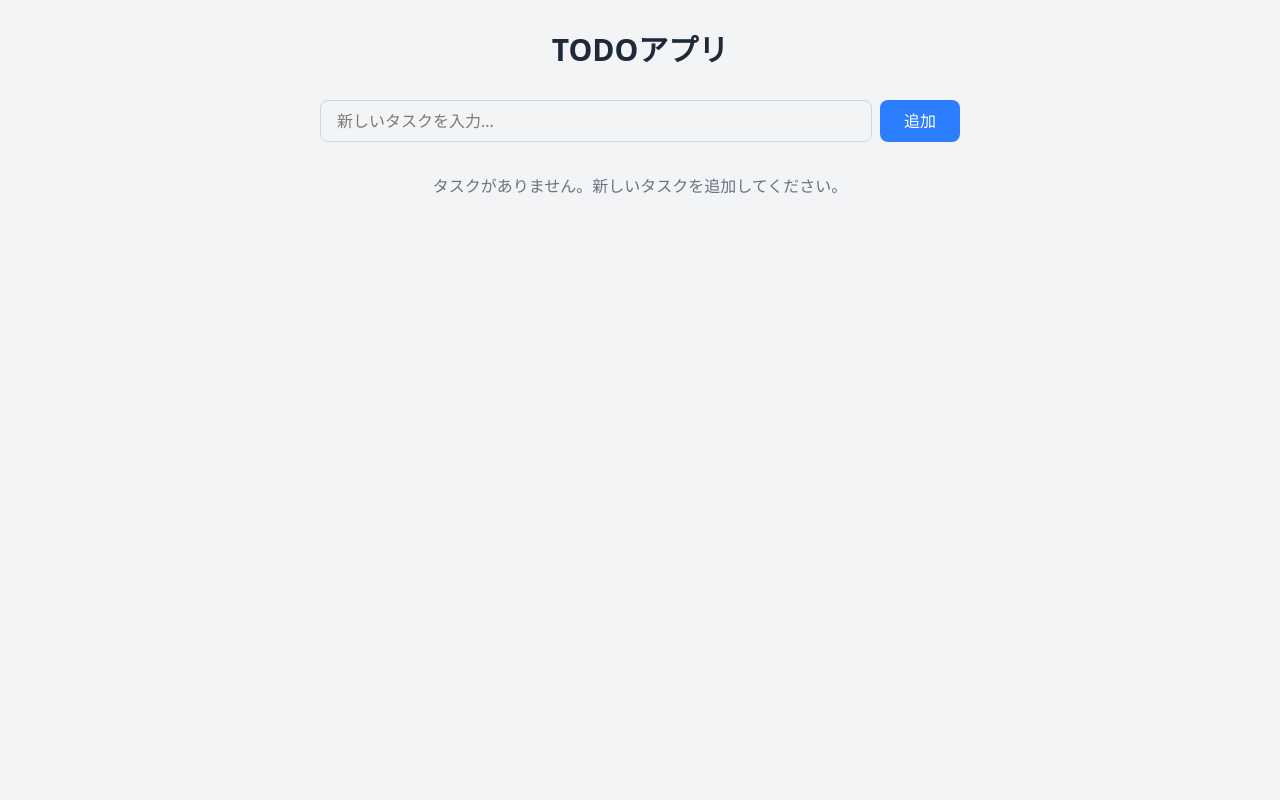
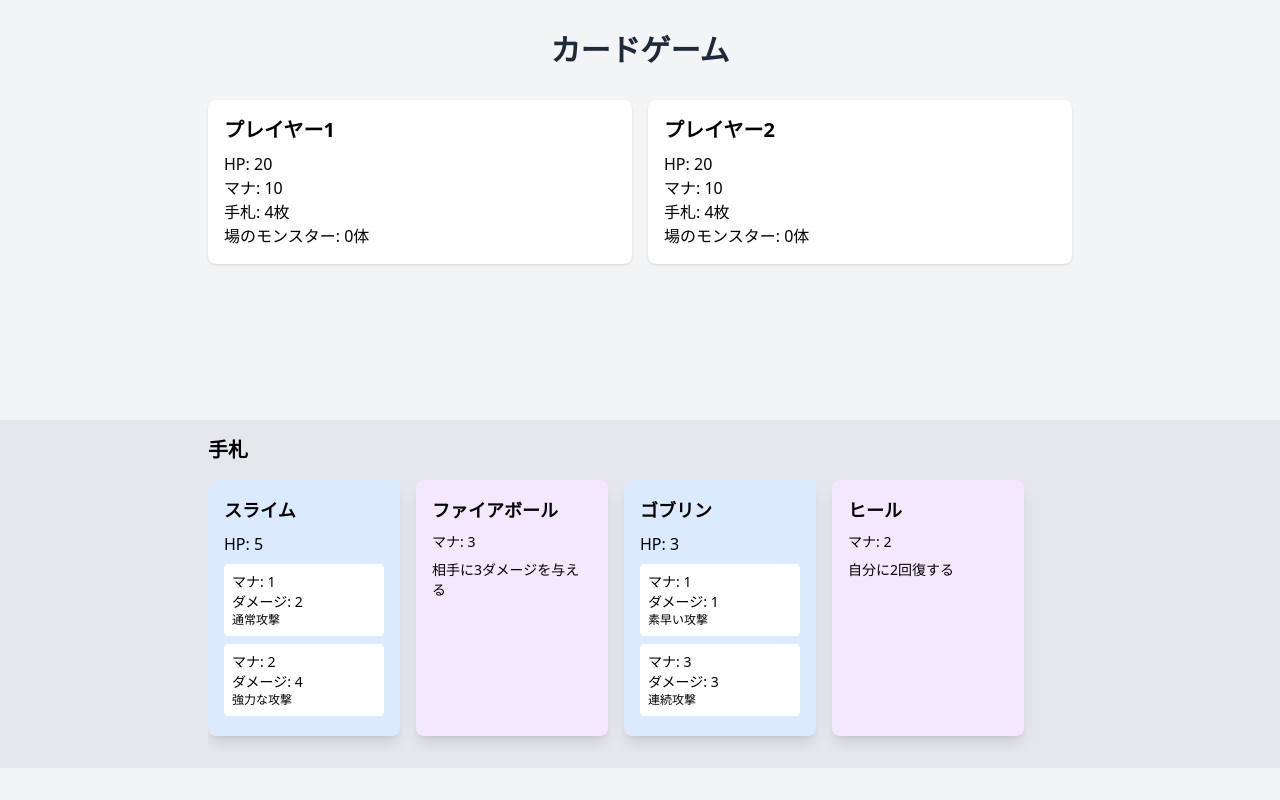
Before and after one commit to takmatsukawa/card-game, a SvelteKit app: page / in a window 1280 px wide. Built offline with nearby package versions, Linux system fonts and the light colour scheme.

Commit message:
Card game

```diff
--- a/src/routes/+page.svelte
+++ b/src/routes/+page.svelte
@@ -1,89 +1,201 @@
 <script lang="ts">
   import { onMount } from 'svelte';
 
-  let todos: { id: number; text: string; completed: boolean }[] = [];
-  let newTodo = '';
+  // カードの種類を定義
+  type CardType = 'monster' | 'magic';
+
+  // モンスターカードのコマンド型
+  interface MonsterCommand {
+    manaCost: number;
+    damage: number;
+    description: string;
+  }
+
+  // モンスターカードの型
+  interface MonsterCard {
+    id: number;
+    type: 'monster';
+    name: string;
+    hp: number;
+    commands: MonsterCommand[];
+  }
+
+  // マジックカードの型
+  interface MagicCard {
+    id: number;
+    type: 'magic';
+    name: string;
+    manaCost: number;
+    description: string;
+  }
+
+  // カードの型（モンスターとマジックのユニオン型）
+  type Card = MonsterCard | MagicCard;
+
+  // プレイヤーの型
+  interface Player {
+    id: number;
+    name: string;
+    hp: number;
+    mana: number;
+    deck: Card[];
+    hand: Card[];
+    field: MonsterCard[];
+  }
+
+  // ゲームの状態
+  let gameState = {
+    currentPlayer: 0,
+    players: [
+      {
+        id: 1,
+        name: 'プレイヤー1',
+        hp: 20,
+        mana: 10,
+        deck: [],
+        hand: [],
+        field: []
+      },
+      {
+        id: 2,
+        name: 'プレイヤー2',
+        hp: 20,
+        mana: 10,
+        deck: [],
+        hand: [],
+        field: []
+      }
+    ] as Player[]
+  };
+
+  // サンプルカードの作成
+  function createSampleCards(): Card[] {
+    return [
+      {
+        id: 1,
+        type: 'monster',
+        name: 'スライム',
+        hp: 5,
+        commands: [
+          { manaCost: 1, damage: 2, description: '通常攻撃' },
+          { manaCost: 2, damage: 4, description: '強力な攻撃' }
+        ]
+      },
+      {
+        id: 2,
+        type: 'magic',
+        name: 'ファイアボール',
+        manaCost: 3,
+        description: '相手に3ダメージを与える'
+      },
+      {
+        id: 3,
+        type: 'monster',
+        name: 'ゴブリン',
+        hp: 3,
+        commands: [
+          { manaCost: 1, damage: 1, description: '素早い攻撃' },
+          { manaCost: 3, damage: 3, description: '連続攻撃' }
+        ]
+      },
+      {
+        id: 4,
+        type: 'magic',
+        name: 'ヒール',
+        manaCost: 2,
+        description: '自分に2回復する'
+      }
+    ];
+  }
 
   onMount(() => {
-    const savedTodos = localStorage.getItem('todos');
-    if (savedTodos) {
-      todos = JSON.parse(savedTodos);
-    }
+    // サンプルカードをデッキに追加
+    const newPlayers = gameState.players.map(player => {
+      const cards = createSampleCards();
+      const newPlayer = {
+        ...player,
+        deck: cards,
+        hand: [...cards]
+      };
+      return newPlayer;
+    });
+    gameState = {
+      ...gameState,
+      players: newPlayers
+    };
   });
 
-  function handleSubmit(event: SubmitEvent) {
-    event.preventDefault();
-    if (newTodo.trim()) {
-      todos = [...todos, { id: Date.now(), text: newTodo.trim(), completed: false }];
-      newTodo = '';
-      saveTodos();
-    }
-  }
-
-  function toggleTodo(id: number) {
-    todos = todos.map(todo =>
-      todo.id === id ? { ...todo, completed: !todo.completed } : todo
-    );
-    saveTodos();
-  }
-
-  function deleteTodo(id: number) {
-    todos = todos.filter(todo => todo.id !== id);
-    saveTodos();
-  }
-
-  function saveTodos() {
-    localStorage.setItem('todos', JSON.stringify(todos));
+  // カードの種類に応じた背景色を取得
+  function getCardBackgroundColor(card: Card): string {
+    return card.type === 'monster' ? 'bg-blue-100' : 'bg-purple-100';
   }
 </script>
 
-<div class="min-h-screen bg-gray-100 py-8">
-  <div class="max-w-2xl mx-auto px-4">
-    <h1 class="text-3xl font-bold text-center text-gray-800 mb-8">TODOアプリ</h1>
+<div class="min-h-screen bg-gray-100 py-8 flex flex-col">
+  <div class="max-w-4xl mx-auto px-4 w-full">
+    <h1 class="text-3xl font-bold text-center text-gray-800 mb-8">カードゲーム</h1>
 
-    <form on:submit={handleSubmit} class="flex gap-2 mb-6">
-      <input
-        type="text"
-        bind:value={newTodo}
-        placeholder="新しいタスクを入力..."
-        class="flex-1 px-4 py-2 rounded-lg border border-gray-300 focus:outline-none focus:ring-2 focus:ring-blue-500 focus:border-transparent"
-      />
-      <button
-        type="submit"
-        class="px-6 py-2 bg-blue-500 text-white rounded-lg hover:bg-blue-600 transition-colors duration-200 focus:outline-none focus:ring-2 focus:ring-blue-500 focus:ring-offset-2"
-      >
-        追加
-      </button>
-    </form>
+    <!-- ゲームの状態表示 -->
+    <div class="grid grid-cols-2 gap-4 mb-8">
+      {#each gameState.players as player, i}
+        <div class="bg-white p-4 rounded-lg shadow">
+          <h2 class="text-xl font-bold mb-2">{player.name}</h2>
+          <p>HP: {player.hp}</p>
+          <p>マナ: {player.mana}</p>
+          <p>手札: {player.hand.length}枚</p>
+          <p>場のモンスター: {player.field.length}体</p>
+        </div>
+      {/each}
+    </div>
+  </div>
 
-    <ul class="space-y-3">
-      {#each todos as todo (todo.id)}
-        <li class="flex items-center gap-3 p-4 bg-white rounded-lg shadow-sm hover:shadow-md transition-shadow duration-200">
-          <input
-            type="checkbox"
-            checked={todo.completed}
-            on:change={() => toggleTodo(todo.id)}
-            class="w-5 h-5 text-blue-500 rounded focus:ring-blue-500"
-          />
-          <span class="flex-1 {todo.completed ? 'line-through text-gray-400' : 'text-gray-700'}">
-            {todo.text}
-          </span>
-          <button
-            type="button"
-            on:click={() => deleteTodo(todo.id)}
-            class="px-3 py-1 text-sm text-red-500 hover:text-red-600 hover:bg-red-50 rounded transition-colors duration-200"
-          >
-            削除
-          </button>
-        </li>
-      {/each}
-    </ul>
-
-    {#if todos.length === 0}
-      <p class="text-center text-gray-500 mt-8">タスクがありません。新しいタスクを追加してください。</p>
-    {/if}
+  <!-- 手札表示エリア -->
+  <div class="mt-auto bg-gray-200 py-4">
+    <div class="max-w-4xl mx-auto px-4">
+      <h2 class="text-xl font-bold mb-4">手札</h2>
+      <div class="flex gap-4 overflow-x-auto pb-4">
+        {#each gameState.players[0].hand as card}
+          <div class="flex-shrink-0 w-48 h-64 {getCardBackgroundColor(card)} rounded-lg shadow-lg p-4">
+            <h3 class="font-bold text-lg mb-2">{card.name}</h3>
+            {#if card.type === 'monster'}
+              <p class="mb-2">HP: {card.hp}</p>
+              <div class="space-y-2">
+                {#each card.commands as command}
+                  <div class="bg-white bg-opacity-50 p-2 rounded">
+                    <p class="text-sm">マナ: {command.manaCost}</p>
+                    <p class="text-sm">ダメージ: {command.damage}</p>
+                    <p class="text-xs">{command.description}</p>
+                  </div>
+                {/each}
+              </div>
+            {:else}
+              <p class="text-sm mb-2">マナ: {card.manaCost}</p>
+              <p class="text-sm">{card.description}</p>
+            {/if}
+          </div>
+        {/each}
+      </div>
+    </div>
   </div>
 </div>
 
 <style>
+  /* スクロールバーのカスタマイズ */
+  .overflow-x-auto::-webkit-scrollbar {
+    height: 8px;
+  }
+
+  .overflow-x-auto::-webkit-scrollbar-track {
+    background: #f1f1f1;
+    border-radius: 4px;
+  }
+
+  .overflow-x-auto::-webkit-scrollbar-thumb {
+    background: #888;
+    border-radius: 4px;
+  }
+
+  .overflow-x-auto::-webkit-scrollbar-thumb:hover {
+    background: #555;
+  }
 </style>
```
